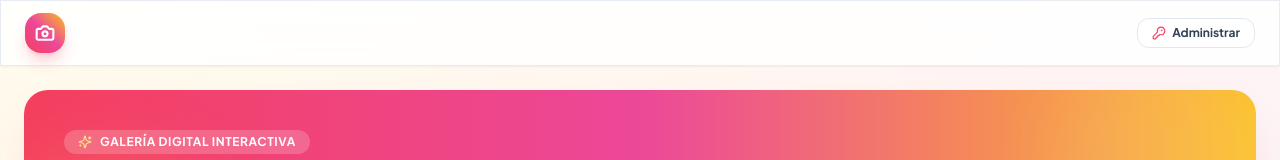
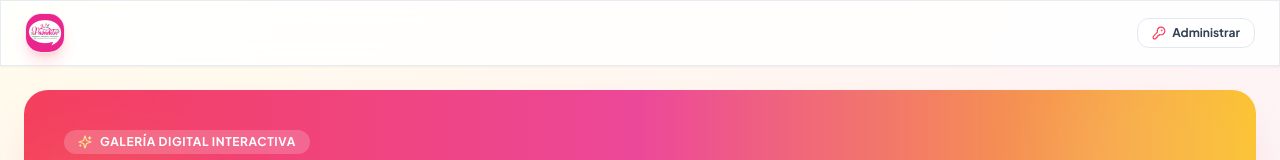
Before and after one commit to Gibran7/NFCAlbumProduccion, a React (Vite) app: page / in a window 1280 px wide. Shown: the top 160 px of the page. Built offline with nearby package versions, Linux system fonts and the light colour scheme.

Commit message:
feat: reemplazar icono de camara en esquina superior izquierda por logo de La Pasadita

```diff
--- a/src/components/Navbar.jsx
+++ b/src/components/Navbar.jsx
@@ -14,8 +14,12 @@ export const Navbar = ({ currentAlbum, isCloudEnabled, isAuthenticated, isAdmin,
               className="flex items-center space-x-3 group focus:outline-none"
               title="Volver al panel principal"
             >
-              <div className="w-10 h-10 rounded-2xl bg-gradient-to-tr from-rose-500 via-pink-500 to-amber-400 flex items-center justify-center text-white shadow-lg shadow-rose-500/25 group-hover:scale-105 transition-all">
-                <Camera className="w-5 h-5 stroke-[2.5]" />
+              <div className="w-10 h-10 rounded-2xl overflow-hidden shadow-lg shadow-rose-500/20 group-hover:scale-105 transition-all border border-rose-100 flex items-center justify-center bg-white">
+                <img
+                  src="/logo.png"
+                  alt="Logo"
+                  className="w-full h-full object-cover"
+                />
               </div>
               <div className="text-left hidden xs:block">
                 <span className="font-extrabold text-base sm:text-lg tracking-tight bg-clip-text text-transparent bg-gradient-to-r from-slate-900 via-slate-800 to-rose-700">
@@ -28,8 +32,12 @@ export const Navbar = ({ currentAlbum, isCloudEnabled, isAuthenticated, isAdmin,
             </button>
           ) : (
             <div className="flex items-center space-x-3 select-none">
-              <div className="w-10 h-10 rounded-2xl bg-gradient-to-tr from-rose-500 via-pink-500 to-amber-400 flex items-center justify-center text-white shadow-lg shadow-rose-500/25">
-                <Camera className="w-5 h-5 stroke-[2.5]" />
+              <div className="w-10 h-10 rounded-2xl overflow-hidden shadow-lg shadow-rose-500/20 border border-rose-100 flex items-center justify-center bg-white">
+                <img
+                  src="/logo.png"
+                  alt="Logo"
+                  className="w-full h-full object-cover"
+                />
               </div>
               <div className="text-left hidden xs:block">
                 <span className="font-extrabold text-base sm:text-lg tracking-tight bg-clip-text text-transparent bg-gradient-to-r from-slate-900 via-slate-800 to-rose-700">
```
Also changed, not shown: public/logo.png (added).
